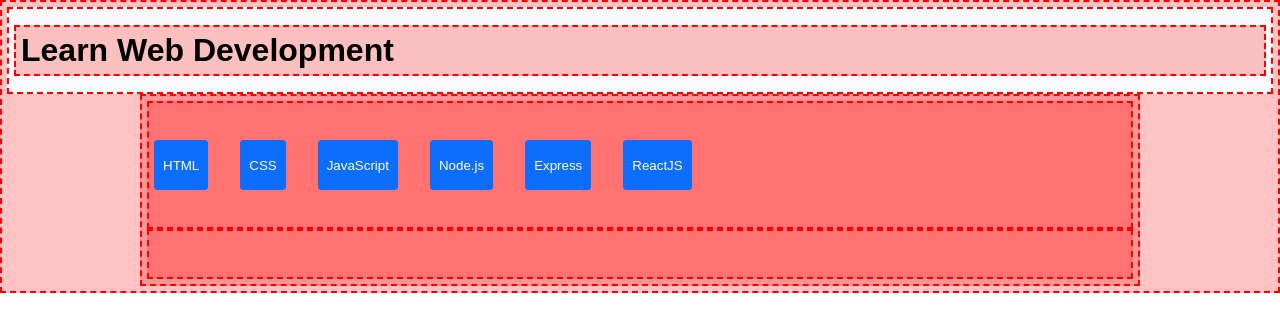
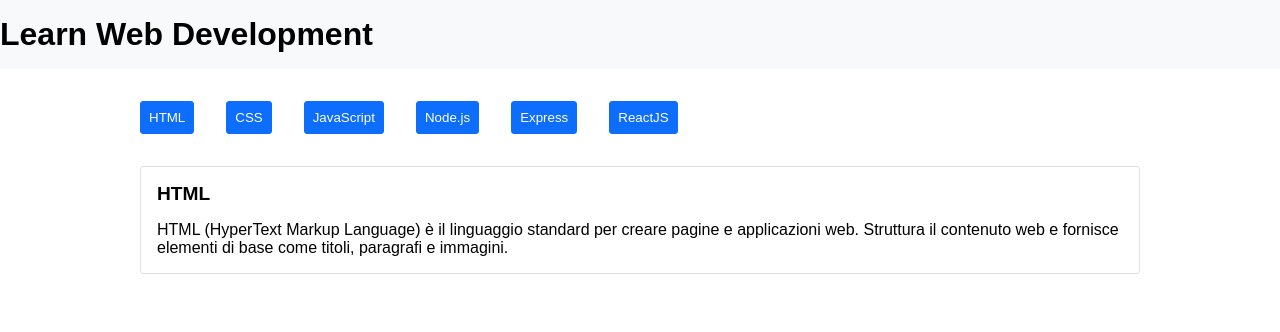
Before and after one commit to petraalpigiano/react-use-state, a React (Vite) app: page / in a window 1280 px wide. Shown: the top 332 px of the page. Built offline with nearby package versions, Linux system fonts and the light colour scheme.

Commit message:
add card css

```diff
--- a/src/App.jsx
+++ b/src/App.jsx
@@ -13,7 +13,14 @@
           <button className="button">Express</button>
           <button className="button">ReactJS</button>
         </div>
-        <div className="container-content"></div>
+        <div className="container-card">
+          <div className="card-title">HTML</div>
+          <div className="card-content">
+            HTML (HyperText Markup Language) è il linguaggio standard per creare
+            pagine e applicazioni web. Struttura il contenuto web e fornisce
+            elementi di base come titoli, paragrafi e immagini.
+          </div>
+        </div>
       </div>
     </>
   );
--- a/src/assets/css/index.css
+++ b/src/assets/css/index.css
@@ -21,12 +21,12 @@
 } */
 
 /* PER VEDERE I CONTAINER */
-.debug * {
+/* .debug * {
   min-height: 50px;
   padding: 5px;
   background-color: rgba(255, 0, 0, 0.236);
   border: 2px dashed red;
-}
+} */
 
 /* GRIGLIA DI COLONNE
 .container {
@@ -76,3 +76,16 @@
 /* .active {
   background-color: #ffc008;
 } */
+
+/* CARD */
+.container-card {
+  border-radius: 3px;
+  border: 1px solid #e2e2e2;
+  padding: 1rem;
+}
+/* CARD TITLE */
+.card-title {
+  font-weight: 600;
+  font-size: 1.2rem;
+  padding-bottom: 1rem;
+}
```
